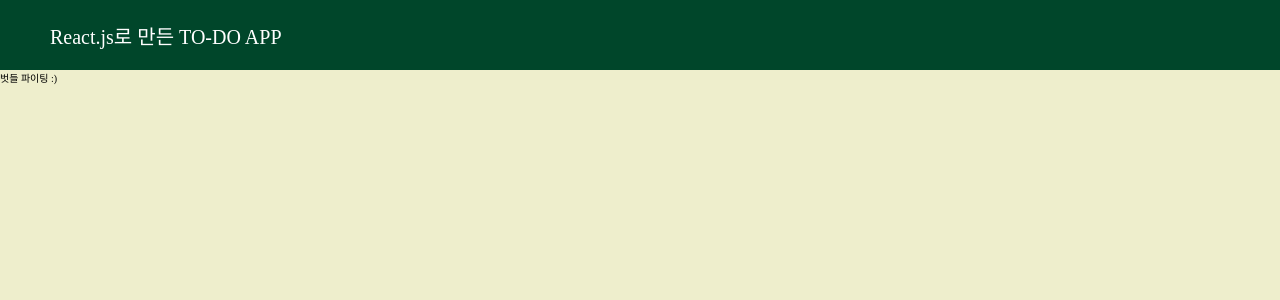
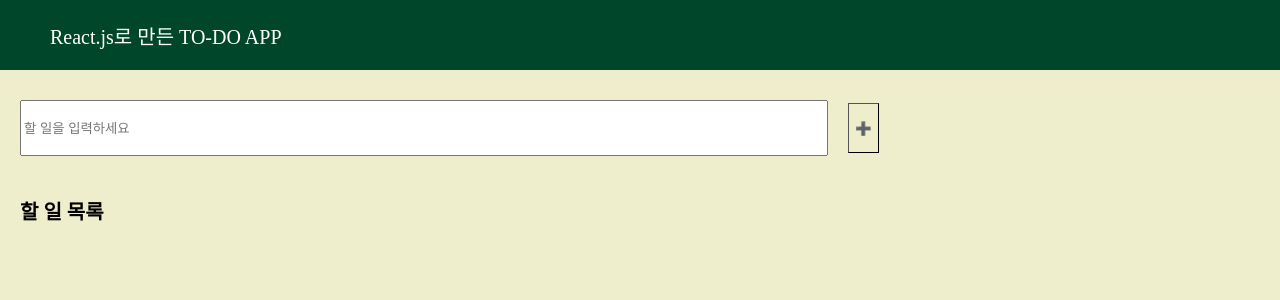
Before and after one commit to chorom-ham/reactjs-todo, a React (Create React App) app: page / in a window 1280 px wide. Shown: the top 300 px of the page. Built offline with nearby package versions, Linux system fonts and the light colour scheme.

Commit message:
Input Box 크기 수정

```diff
--- a/src/components/todo/Form.js
+++ b/src/components/todo/Form.js
@@ -1,6 +1,35 @@
 import styled from "styled-components";
+import { useRef } from "react";
+
+import Todo from "./Todo";
 
 // Hint: Form, Input, Button
 export default function Form() {
-  return <div>벗들 파이팅 :)</div>;
+  return (
+    <form onSubmit={Todo.handleAddTodo}>
+      <InputBox
+        ref={Todo.inputRef}
+        name="addTodo"
+        placeholder="할 일을 입력하세요"
+      />
+      <InputBtn type="submit">➕</InputBtn>
+      <ToDoText>할 일 목록</ToDoText>
+    </form>
+  );
 }
+
+const InputBox = styled.input`
+  width: 800px;
+  height: 50px;
+  margin: 20px;
+`;
+
+const InputBtn = styled.button`
+  height: 50px;
+  border-width: 1px;
+  background-color: #eeeecc;
+`;
+
+const ToDoText = styled.h1`
+  margin: 20px;
+`;
--- a/src/components/todo/Item.js
+++ b/src/components/todo/Item.js
@@ -1,6 +1,26 @@
 import styled from "styled-components";
+import Todo from "./Todo";
 
 // Hint: props로 id, text, onClick 등 (자유)
-export default function Item() {
-  return <div>벗들 파이팅 :)</div>;
+export default function Item({ todoList, setTodoList }) {
+  function handleToggleTodo(todo) {
+    const updatedTodoes = todoList.map((t) =>
+      t.id == todo.id ? { ...t, done: !t.done } : t
+    );
+    setTodoList(updatedTodoes);
+  }
+  return (
+    <ul>
+      {todoList.map((todo) => (
+        <li
+          onClick={() => handleToggleTodo(todo)}
+          style={{ textDecoration: todo.done ? "line-through" : "" }}
+          key={todo.id}
+        >
+          {todo.text}
+          <todoList todo={todo} setTodoList={setTodoList} />
+        </li>
+      ))}
+    </ul>
+  );
 }
--- a/src/components/todo/Todo.js
+++ b/src/components/todo/Todo.js
@@ -1,4 +1,5 @@
-import { useState } from "react";
+import React from "react";
+import { useState, useRef } from "react";
 import styled from "styled-components";
 
 import Form from "./Form";
@@ -7,5 +8,46 @@ import Item from "./Item";
 export default function Todo() {
   const [todoList, setTodoList] = useState([]);
 
-  return <div>벗들 파이팅 :)</div>;
+  function DeleteTodo({ todoList, setTodoList }) {
+    function handleDeleteTodo() {
+      setTodoList((prevTodos) => {
+        prevTodos.filter((t) => t.id !== todoList.id);
+      });
+    }
+
+    return (
+      <span
+        onClick={handleDeleteTodo}
+        role="button"
+        style={{ marginLeft: 10, cursor: "pointer" }}
+      >
+        ❌
+      </span>
+    );
+  }
+
+  function AddTodo({ setTodoList }) {
+    const inputRef = React.useRef();
+
+    function handleAddTodo(event) {
+      event.preventDefault();
+      const text = event.target.elements.addTodo.value;
+      const todo = {
+        id: Math.random(),
+        text,
+        done: false,
+      };
+      setTodoList((prevTodos) => {
+        return prevTodos.concat(todo);
+      });
+      inputRef.current.value = "";
+    }
+  }
+
+  return (
+    <div>
+      <Item setTodoList={setTodoList} todoList={todoList} />
+      <Form setTodoList={setTodoList} todoList={todoList} />
+    </div>
+  );
 }
```
Also changed, not shown: 1 other file (tests, documents, lock files or other folders).
